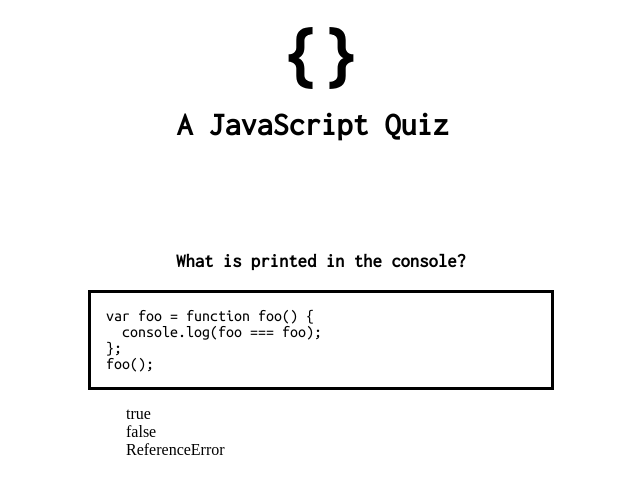
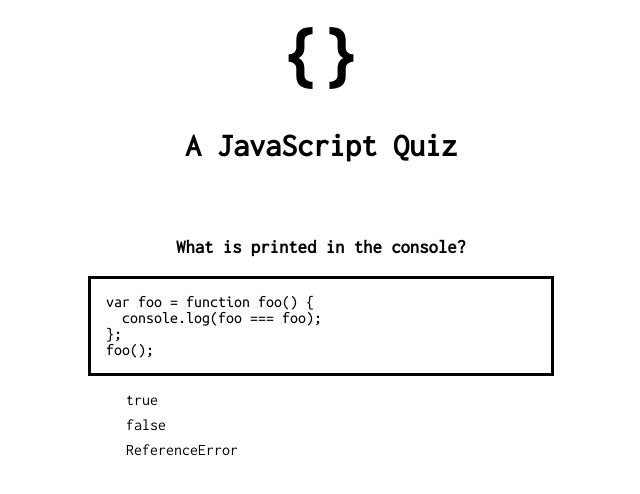
Before and after one commit to bouseux/js-quiz, a plain HTML site: page index.html in a window 1280 px wide. Both pictures are taken after a click on the button "Take quiz!". Shown: the whole page, without its empty margins (319-959 px from the left). Drawn offline with nearby package versions, Linux system fonts and the light colour scheme.

Commit message:
Some more styling and refactoring of css

```diff
--- a/css/main.css
+++ b/css/main.css
@@ -1,32 +1,25 @@
-.quiz {
-  display: none;
-  margin-top: 110px;
+.welcome, .quiz, .result, .score {
+  margin-top: 75px;
 }
 
-.result {
+.quiz, .result, .score {
   display: none;
 }
 
-.score {
-  display: none;
+h1, h2, h3, li {
+  font-family: 'Inconsolata', sans-serif;
+}
+
+img, .start, .continue, .retake {
+  display: block;
+  margin: 0 auto;
+}
+
+img {
+  width: 100px;
 }
 
 h1, h2, h3 {
-  font-family: 'Inconsolata', sans-serif;
-}
-
-img {
-  display: block;
-  width: 100px;
-  margin: 0 auto;
-}
-
-h1 {
-  width: 289px;
-  margin: 0 auto;
-}
-
-h3 {
   text-align: center;
 }
 
@@ -45,16 +38,6 @@ ul {
   list-style-type: none;
 }
 
-.welcome {
-  margin-top: 110px;
-  text-align: center;
+li {
+  height: 25px;
 }
-
-.quiz h4 {
-  text-align: center;
-}
-
-.continue, .retake {
-  display: block;
-  margin: 0 auto;
-}
--- a/index.html
+++ b/index.html
@@ -18,7 +18,7 @@
     <h1>A JavaScript Quiz</h1>
   </header>
   <section class="welcome">
-    <h2>Test your knowledge of JavaScript!</h3>
+    <h2>Test your knowledge of JavaScript!</h2>
     <button class="start">Take quiz!</button>
   </section>
   <section class="quiz">
```
